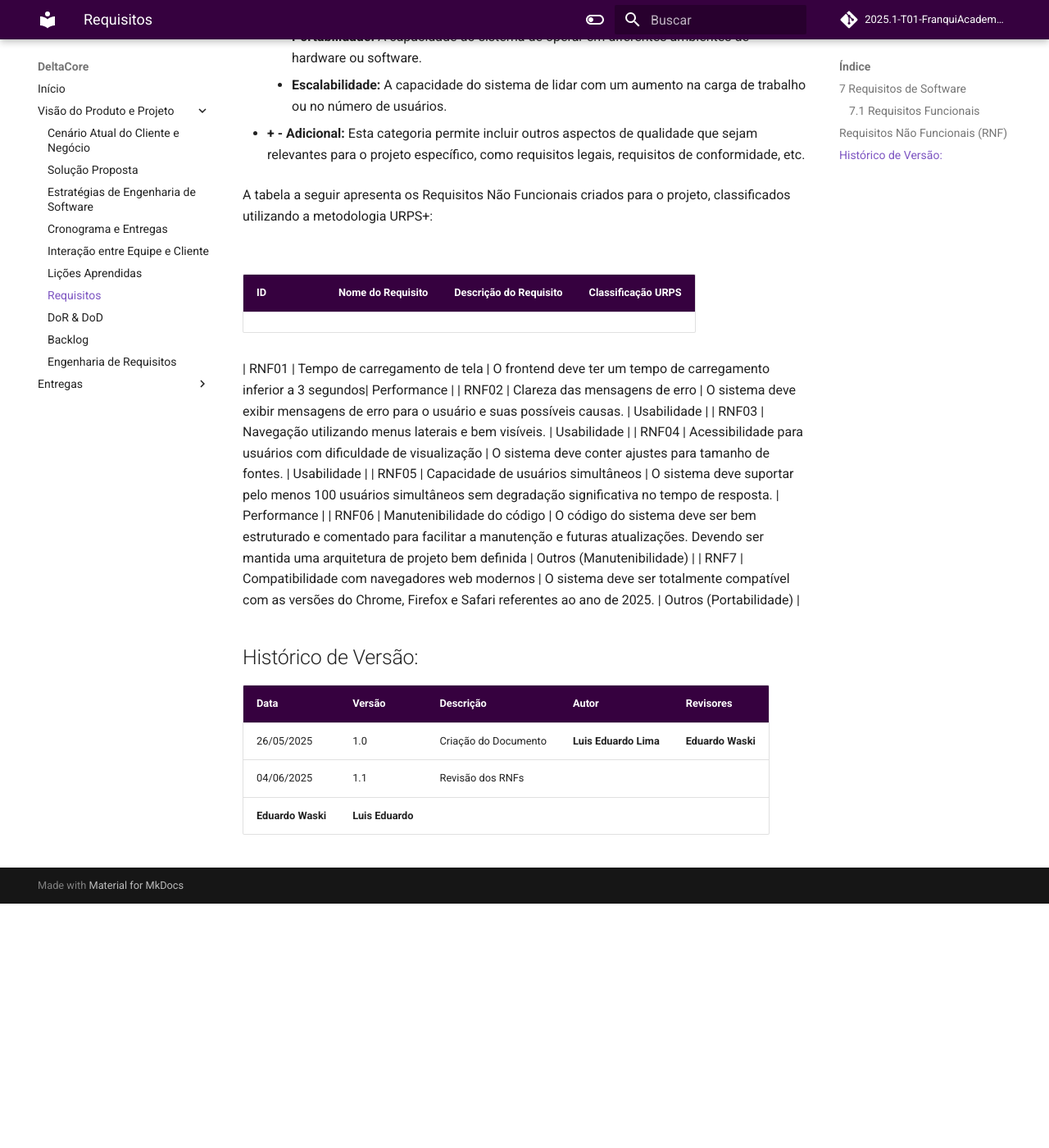
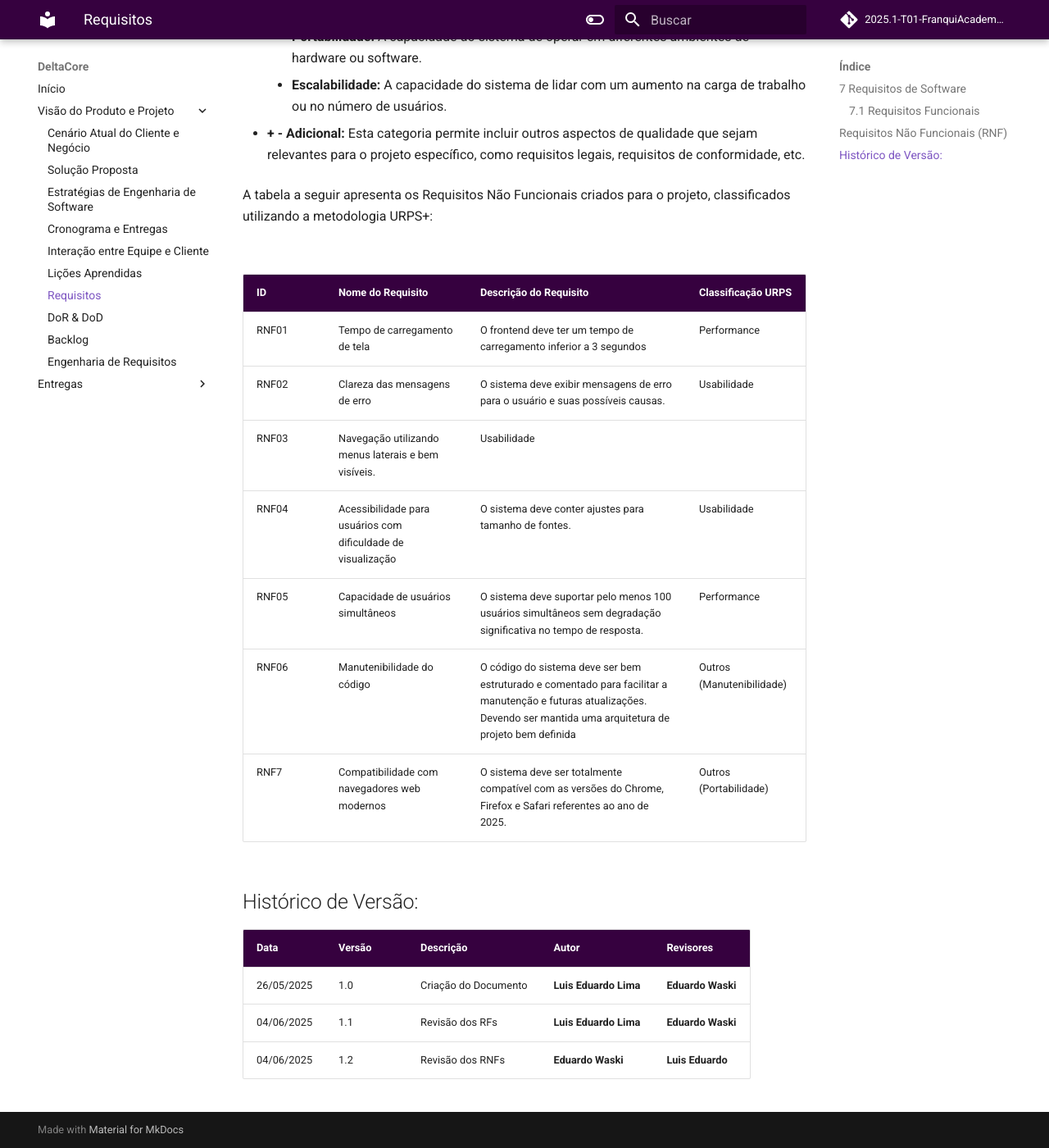
Before and after one commit to mdsreq-fga-unb/2025.1-T01-FranquiAcademia, an MkDocs documentation site: the page built from docs/sections/7-requirements.md, in a window 1280 px wide and 1400 px high, scrolled down 3738 px. Shown: the whole window at 82% size. Built offline with MkDocs 1.6.1 and Material for MkDocs 9.7.7, drawn with Linux system fonts in a browser that asks for light colours; comment, search, counter and statistics services are not loaded; before the commit the page ends 4840 px from its top, so only the background shows below that; some of the changed lines change nothing that is shown; some of the changed text lies outside the part shown.

Commit message:
fix: rf numbers and rfn table

```diff
--- a/docs/sections/7-requirements.md
+++ b/docs/sections/7-requirements.md
@@ -11,27 +11,27 @@
 |**RF01**|Cadastrar usuários                             |O sistema deve permitir o cadastro de novos usuários, incluindo informações como nome, e-mail, etc.                                        |OE04                          |
 |**RF02**|Editar usuários                                |O sistema deve permitir a edição das informações de usuários já cadastrados.                                                              |OE04                          |
 |**RF03**|Realizar login                                 |O sistema deve permitir que usuários autenticados acessem suas funcionalidades através de um processo de login seguro.                       |OE01                          |
-|**RF04/05**|Consultar Aulas                             |O sistema deve permitir que os usuários consultem as aulas disponíveis, aplicando filtros por critérios específicos (range de data, tema, instrutor) e exibindo os resultados em uma lista. | OE05 |
-|**RF06/07**| Consultar Reservas                         |O sistema deve permitir que os usuários consultem suas reservas de aulas, aplicando filtros por critérios específicos (range de data da aula, primeira aula, instrutor) e exibindo os resultados em uma lista.|OE05 |
-|**RF08**|Criar Mensagens Automatizadas                  |O sistema deve permitir a criação de novas mensagens automatizadas, definindo seu conteúdo, exemplo: informativos, promocionais, aviso sobre a reserva da aula...                                                |OE03                          |
-|**RF09**|Enviar Mensagens Automatizadas                 |O sistema deve ser capaz de enviar mensagens automáticas para os usuários com base em regras predefinidas.                                |OE03                          |
-|**RF10**|Editar Mensagens Automatizadas                 |O sistema deve permitir a edição do conteúdo de mensagens automatizadas existentes.                                                        |OE03                          |
-|**RF11**|Apagar Mensagens Automatizadas                 |O sistema deve permitir a exclusão de mensagens automatizadas.                                                                             |OE03                          |
-|**RF12**|Consultar Mensagens Automatizadas                 |O sistema deve permitir que usuários consultem mensagens automatizadas aplicando filtos por critérios específicos(range de data, nome, franquia) e exibindo o resultados em uma listas das mensagens automatizadas do sistema.|OE03|
-|**RF13**|Ativar ou Inativar Mensagens Automatizadas     |O sistema deve permitir ativar ou desativar o envio de mensagens automatizadas específicas.                                                |OE03                          |
-|**RF14**|Criar Regras de Envio                           |O sistema deve permitir a criação de regras que determinam quando as mensagens automatizadas devem ser enviadas.                           |OE03                          |
-|**RF15**|Editar Regras de Envio                          |O sistema deve permitir a edição das regras de envio existentes.                                                                         |OE03                          |
-|**RF16**|Apagar Regras de Envio                         |O sistema deve permitir a exclusão de regras de envio.                                                                                   |OE03                          |
-|**RF17**|Consultar Dados de Reservas | O sistema deve permitir visualizar os dados de reservas (total de reservas, reservas por dia/semana/mês, etc.) no formato de gráficos de barras e/ou pizza. | OE02 |
-|**RF18**| Consultar Dados de Primeiras Aulas | O sistema deve permitir visualizar os dados de primeiras aulas (total de primeiras aulas, primeiras aulas por período, etc.) no formato de gráficos de barras e/ou pizza. | OE02 |
-|**RF19**| Consultar Dados de Aulas por Professor | O sistema deve permitir visualizar os dados de aulas por professor (total de aulas ministradas por professor, aulas ministradas por professor por período, etc.) no formato de gráficos de barras e/ou pizza. | OE02 |
-|**RF20**| Consultar Horários de Maior Reserva | O sistema deve permitir visualizar os horários com maior número de reservas (horários com mais reservas por dia/semana, etc.) no formato de gráficos de barras e/ou pizza. | OE02 |
-|**RF21**| Filtrar Dados de Consultas | O sistema deve permitir que os usuários apliquem filtros para visualizar dados específicos nas consultas (ex: filtrar reservas por data, filtrar aulas por professor e período, etc.). | OE02 |
-|**RF22**| Salvar Consultas Favoritas de Análise de Dados | O sistema deve permitir que os usuários salvem consultas com filtros aplicados como favoritas para acesso rápido. | OE02 |
-|**RF23**|Exportar Dashboard criados pelo usuário em csv   |O sistema deve permitir a exportação dos dashboards criados pelo cliente em formato CSV. |0E02|
-|**RF24**|Exportar Dashboards em PDF |O sistema deve permitir a exportação dos dashboards em formato PDF adequados.|0E02|
-|**RF25**|Importar planilha csv de dados das reservas de aulas da Plataforma Original| O sistema deve permitir que o usuário importe um arquivo csv com os dados da planilha de reservas de aula da plataforma Original|0E03|
-|**RF26**|Integrar planilha csv de dados das reservas de aulas da Plataforma Original com o banco de dados de aulas |O sistema deve ser capaz de ler o arquivo csv e integrar na base de dados de aula do sistema |OE03|
+|**RF04**|Consultar Aulas                             |O sistema deve permitir que os usuários consultem as aulas disponíveis, aplicando filtros por critérios específicos (range de data, tema, instrutor) e exibindo os resultados em uma lista. | OE05 |
+|**RF05**| Consultar Reservas                         |O sistema deve permitir que os usuários consultem suas reservas de aulas, aplicando filtros por critérios específicos (range de data da aula, primeira aula, instrutor) e exibindo os resultados em uma lista.|OE05 |
+|**RF06**|Criar Mensagens Automatizadas                  |O sistema deve permitir a criação de novas mensagens automatizadas, definindo seu conteúdo, exemplo: informativos, promocionais, aviso sobre a reserva da aula...                                                |OE03                          |
+|**RF07**|Enviar Mensagens Automatizadas                 |O sistema deve ser capaz de enviar mensagens automáticas para os usuários com base em regras predefinidas.                                |OE03                          |
+|**RF08**|Editar Mensagens Automatizadas                 |O sistema deve permitir a edição do conteúdo de mensagens automatizadas existentes.                                                        |OE03                          |
+|**RF09**|Apagar Mensagens Automatizadas                 |O sistema deve permitir a exclusão de mensagens automatizadas.                                                                             |OE03                          |
+|**RF10**|Consultar Mensagens Automatizadas                 |O sistema deve permitir que usuários consultem mensagens automatizadas aplicando filtos por critérios específicos(range de data, nome, franquia) e exibindo o resultados em uma listas das mensagens automatizadas do sistema.|OE03|
+|**RF11**|Ativar ou Inativar Mensagens Automatizadas     |O sistema deve permitir ativar ou desativar o envio de mensagens automatizadas específicas.                                                |OE03                          |
+|**RF12**|Criar Regras de Envio                           |O sistema deve permitir a criação de regras que determinam quando as mensagens automatizadas devem ser enviadas.                           |OE03                          |
+|**RF13**|Editar Regras de Envio                          |O sistema deve permitir a edição das regras de envio existentes.                                                                         |OE03                          |
+|**RF14**|Apagar Regras de Envio                         |O sistema deve permitir a exclusão de regras de envio.                                                                                   |OE03                          |
+|**RF15**|Consultar Dados de Reservas | O sistema deve permitir visualizar os dados de reservas (total de reservas, reservas por dia/semana/mês, etc.) no formato de gráficos de barras e/ou pizza. | OE02 |
+|**RF16**| Consultar Dados de Primeiras Aulas | O sistema deve permitir visualizar os dados de primeiras aulas (total de primeiras aulas, primeiras aulas por período, etc.) no formato de gráficos de barras e/ou pizza. | OE02 |
+|**RF17**| Consultar Dados de Aulas por Professor | O sistema deve permitir visualizar os dados de aulas por professor (total de aulas ministradas por professor, aulas ministradas por professor por período, etc.) no formato de gráficos de barras e/ou pizza. | OE02 |
+|**RF18**| Consultar Horários de Maior Reserva | O sistema deve permitir visualizar os horários com maior número de reservas (horários com mais reservas por dia/semana, etc.) no formato de gráficos de barras e/ou pizza. | OE02 |
+|**RF19**| Filtrar Dados de Consultas | O sistema deve permitir que os usuários apliquem filtros para visualizar dados específicos nas consultas (ex: filtrar reservas por data, filtrar aulas por professor e período, etc.). | OE02 |
+|**RF20**| Salvar Consultas Favoritas de Análise de Dados | O sistema deve permitir que os usuários salvem consultas com filtros aplicados como favoritas para acesso rápido. | OE02 |
+|**RF21**|Exportar Dashboard criados pelo usuário em csv   |O sistema deve permitir a exportação dos dashboards criados pelo cliente em formato CSV. |0E02|
+|**RF22**|Exportar Dashboards em PDF |O sistema deve permitir a exportação dos dashboards em formato PDF adequados.|0E02|
+|**RF23**|Importar planilha csv de dados das reservas de aulas da Plataforma Original| O sistema deve permitir que o usuário importe um arquivo csv com os dados da planilha de reservas de aula da plataforma Original|0E03|
+|**RF24**|Integrar planilha csv de dados das reservas de aulas da Plataforma Original com o banco de dados de aulas |O sistema deve ser capaz de ler o arquivo csv e integrar na base de dados de aula do sistema |OE03|
 
 <!--
 
@@ -81,7 +81,6 @@
 
 | ID    | Nome do Requisito                                      | Descrição do Requisito                                                                                                | Classificação URPS   |
 |-------|--------------------------------------------------------|-----------------------------------------------------------------------------------------------------------------------|----------------------|
-
 | RNF01 | Tempo de carregamento de tela                        | O frontend deve ter um tempo de carregamento inferior a 3 segundos| Performance          |
 | RNF02 | Clareza das mensagens de erro                         | O sistema deve exibir mensagens de erro para o usuário e suas possíveis causas.                    | Usabilidade          |
 | RNF03 | Navegação utilizando menus laterais e bem visíveis.                                 | Usabilidade          |
@@ -96,5 +95,5 @@
 | Data       | Versão | Descrição                | Autor              | Revisores               |
 | :--------- | :----- | :------------------------- | :----------------- | :---------------------- |
 | 26/05/2025 | 1.0    | Criação do Documento     | **Luis Eduardo Lima** | **Eduardo Waski** |
-| 04/06/2025 | 1.1    | Revisão dos RNFs         |
-**Eduardo Waski**     | **Luis Eduardo**  |
+| 04/06/2025 | 1.1    | Revisão dos RFs          | **Luis Eduardo Lima** | **Eduardo Waski** |
+| 04/06/2025 | 1.2    | Revisão dos RNFs         | **Eduardo Waski**     | **Luis Eduardo**  |
```
